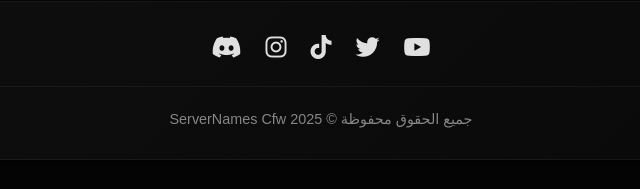
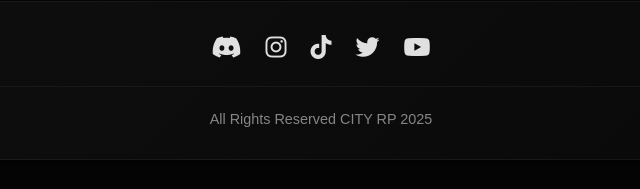
Before and after one commit to NexusDevv/The-City-RP, a plain HTML site: page index.html in a window 1280 px wide. Shown: the part 1323-1512 px from the top of the page, 319-959 px from the left. Drawn offline with Linux system fonts and the light colour scheme.

Commit message:
Update index.html

```diff
--- a/index.html
+++ b/index.html
@@ -1563,7 +1563,7 @@
             <div class="footer-divider"></div>
 
             <div class="copyright">
-                جميع الحقوق محفوظة © ServerNames Cfw 2025
+                All Rights Reserved CITY RP 2025
             </div>
         </footer>
     </div>
```
